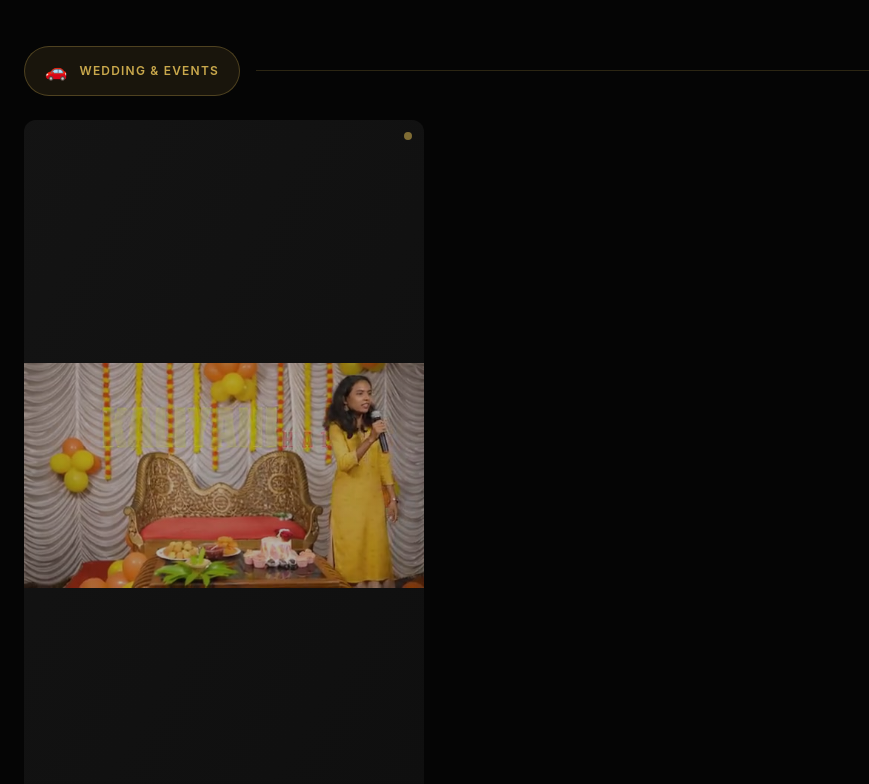
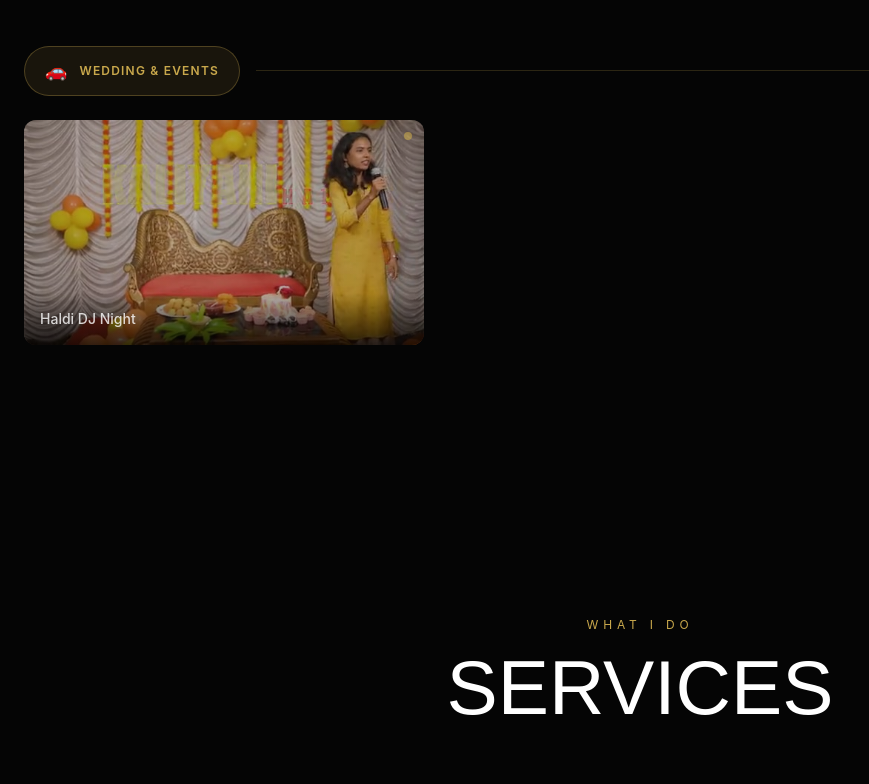
Before and after one commit to axwln/aswin-portfolio, a Next.js app: page / in a window 1280 px wide. Shown: the part 4616-5400 px from the top of the page, without its empty margins (0-869 px from the left). Built offline with nearby package versions, Linux system fonts and the light colour scheme.

Commit message:
fix aspect ratio for wedding and events

```diff
--- a/components/Portfolio.tsx
+++ b/components/Portfolio.tsx
@@ -29,7 +29,9 @@ function VideoModal({ project, onClose }: { project: typeof projects[0]; onClose
           animate={{ scale: 1, opacity: 1 }}
           exit={{ scale: 0.9, opacity: 0 }}
           transition={{ duration: 0.3 }}
-          className="relative w-full max-w-sm aspect-[9/16]"
+          className={`relative ${
+        modalProject.category === 'Wedding & Events' ? 'w-full max-w-4xl aspect-video' : 'w-full max-w-sm aspect-[9/16]'
+      }`}
           onClick={e => e.stopPropagation()}
         >
           <video
@@ -60,6 +62,7 @@ function VideoModal({ project, onClose }: { project: typeof projects[0]; onClose
 function ProjectCard({ project, index, onClick }: { project: typeof projects[0]; index: number; onClick: () => void }) {
   const videoRef = useRef<HTMLVideoElement>(null)
   const [hovered, setHovered] = useState(false)
+  const isLandscape = project.category === 'Wedding & Events'
 
   const handleEnter = () => {
     setHovered(true)
@@ -83,7 +86,9 @@ function ProjectCard({ project, index, onClick }: { project: typeof projects[0];
       onMouseLeave={handleLeave}
       onClick={onClick}
       data-hover
-      className="relative aspect-[9/16] rounded-xl overflow-hidden group cursor-pointer"
+      className={`relative rounded-xl overflow-hidden group cursor-pointer ${
+        isLandscape ? 'aspect-video' : 'aspect-[9/16]'
+      }`}
     >
       <div className="absolute inset-0 bg-[#111]">
         {/* Thumbnail shown before hover */}
```
